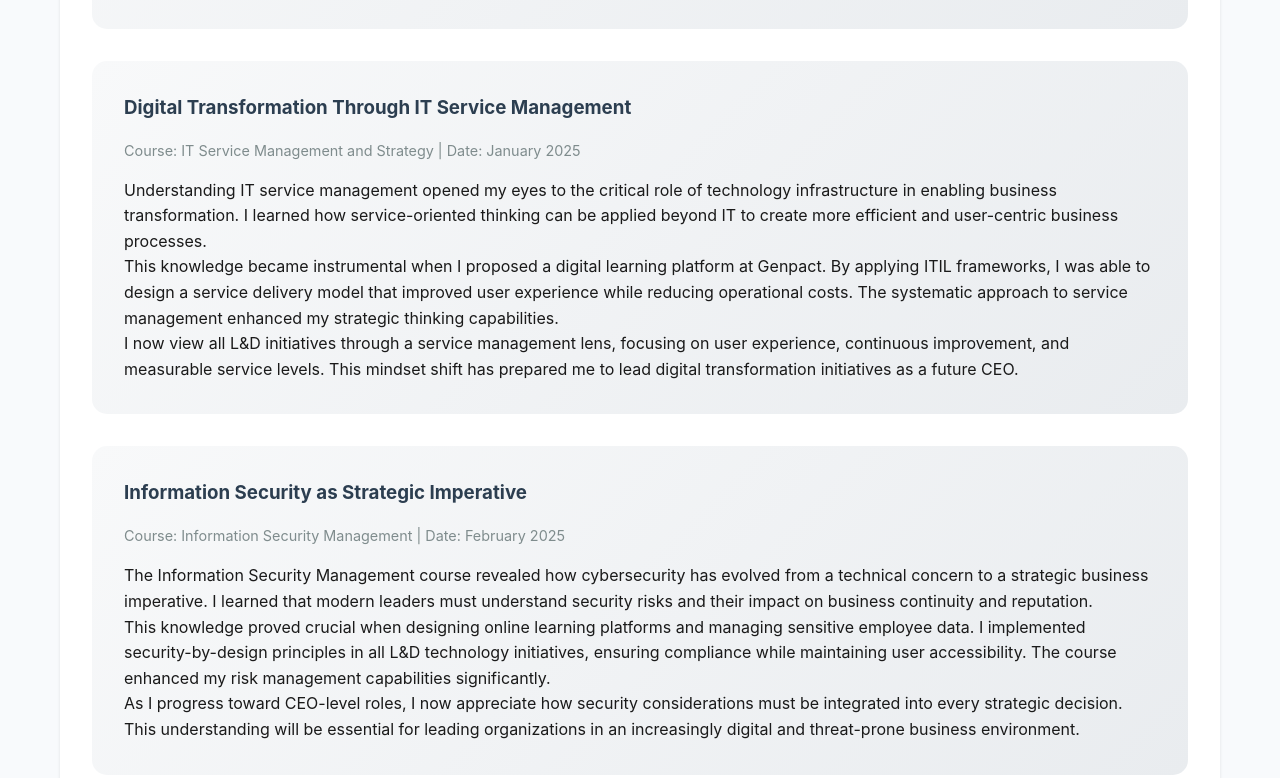
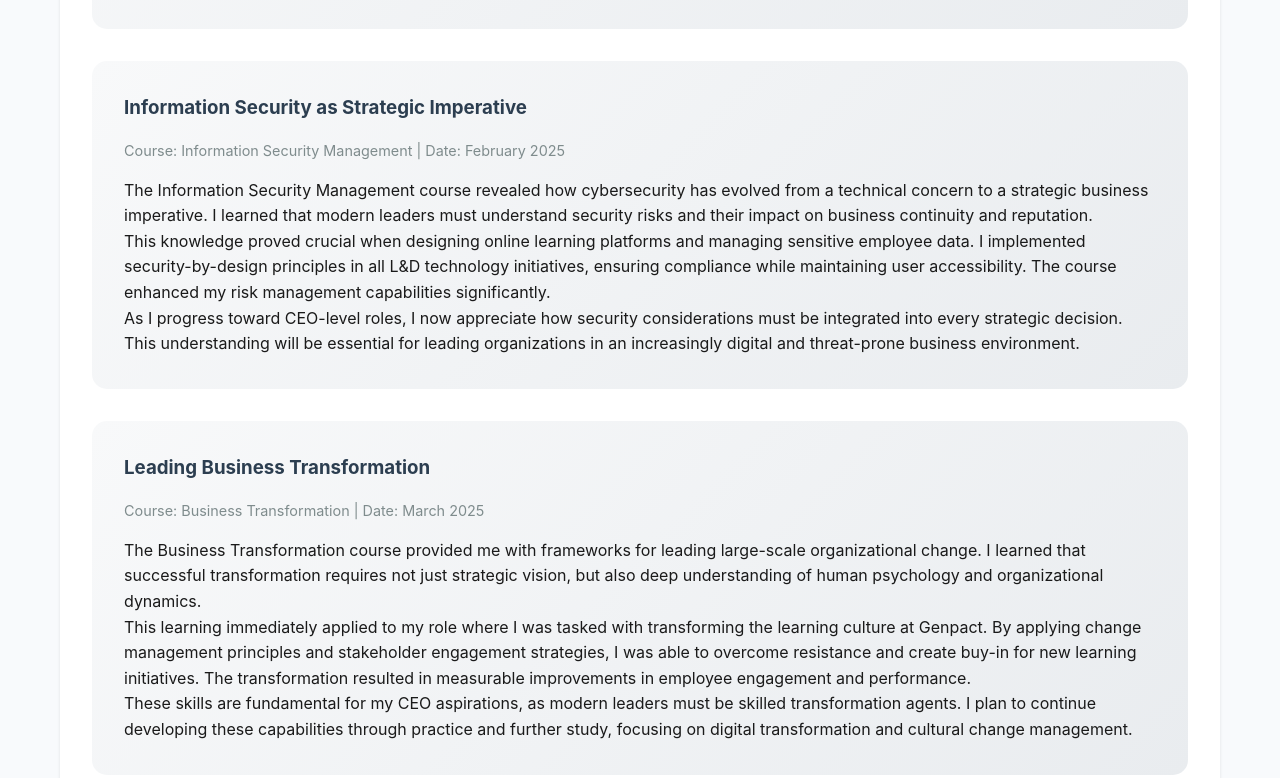
Before and after one commit to twinklenz/twinklenz.github.io, a plain HTML site: page index.html in a window 1280 px wide. Shown: the part 5398-6176 px from the top of the page. Drawn offline with Linux system fonts and the light colour scheme.

Commit message:
Update index.html

```diff
--- a/index.html
+++ b/index.html
@@ -626,14 +626,6 @@
             </div>
 
             <div class="reflection-post">
-                <h3>Digital Transformation Through IT Service Management</h3>
-                <div class="reflection-meta">Course: IT Service Management and Strategy | Date: January 2025</div>
-                <p>Understanding IT service management opened my eyes to the critical role of technology infrastructure in enabling business transformation. I learned how service-oriented thinking can be applied beyond IT to create more efficient and user-centric business processes.</p>
-                <p>This knowledge became instrumental when I proposed a digital learning platform at Genpact. By applying ITIL frameworks, I was able to design a service delivery model that improved user experience while reducing operational costs. The systematic approach to service management enhanced my strategic thinking capabilities.</p>
-                <p>I now view all L&D initiatives through a service management lens, focusing on user experience, continuous improvement, and measurable service levels. This mindset shift has prepared me to lead digital transformation initiatives as a future CEO.</p>
-            </div>
-
-            <div class="reflection-post">
                 <h3>Information Security as Strategic Imperative</h3>
                 <div class="reflection-meta">Course: Information Security Management | Date: February 2025</div>
                 <p>The Information Security Management course revealed how cybersecurity has evolved from a technical concern to a strategic business imperative. I learned that modern leaders must understand security risks and their impact on business continuity and reputation.</p>
```
